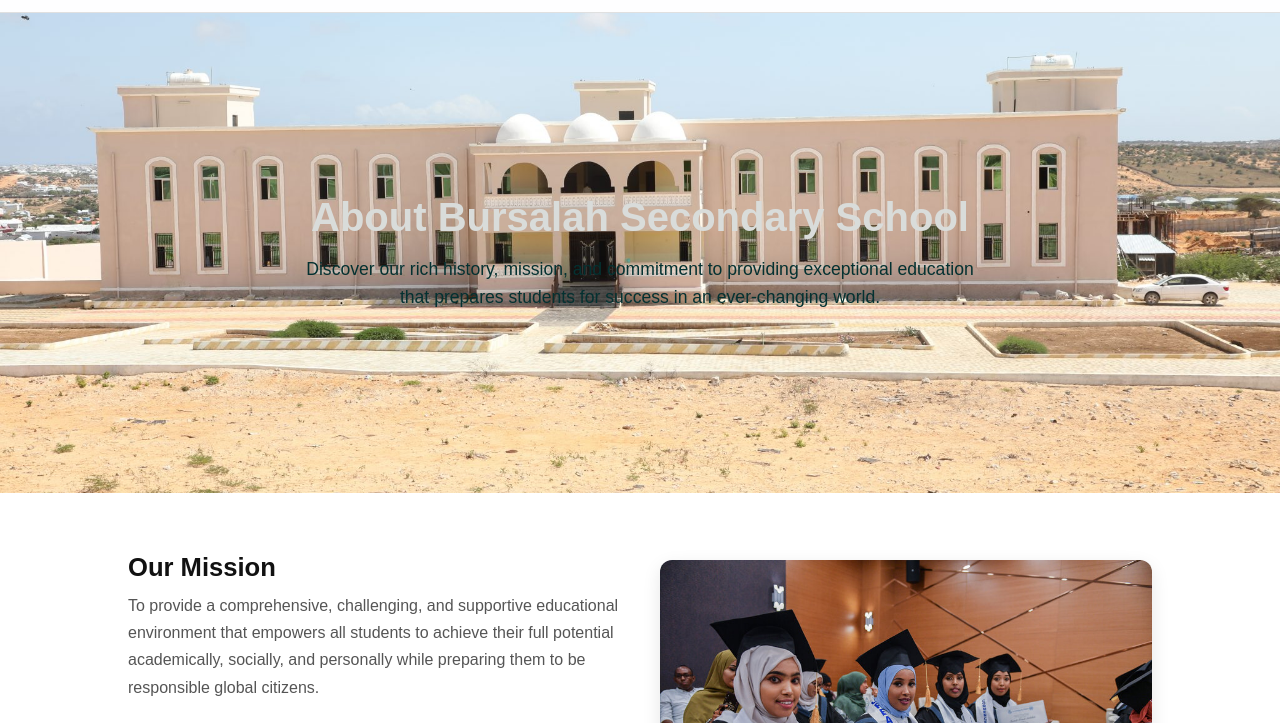
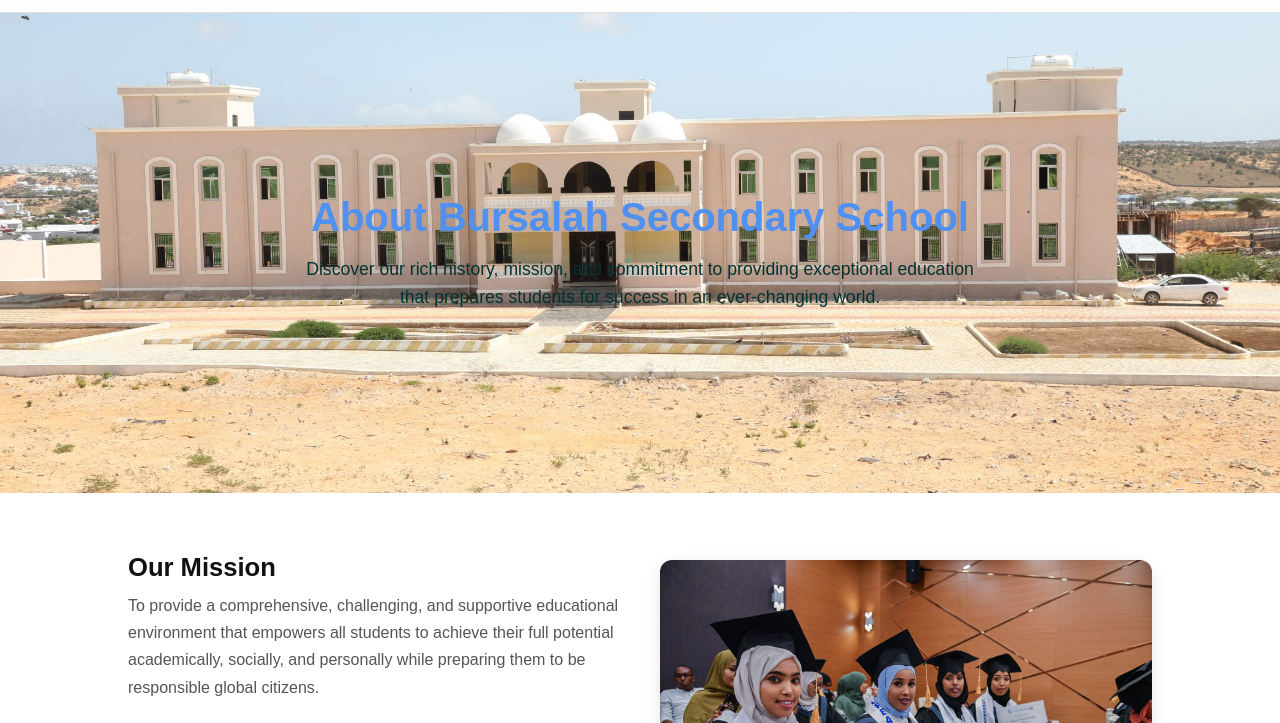
Before and after one commit to abdikafifaisal/bursalah, a plain HTML site: page about.html in a window 1280 px wide. Shown: the part 54-777 px from the top of the page. Drawn offline with Linux system fonts and the light colour scheme.

Commit message:
onelig
one

```diff
--- a/about.css
+++ b/about.css
@@ -109,7 +109,7 @@
 .about-hero .overlay {
 
   padding: 60px;
-  color: rgb(217, 220, 218);
+  color: rgb(79, 144, 241);
   text-align: center;
   max-width: 800px;
 
```
Also changed, not shown: index.html (+3 -0 lines).
